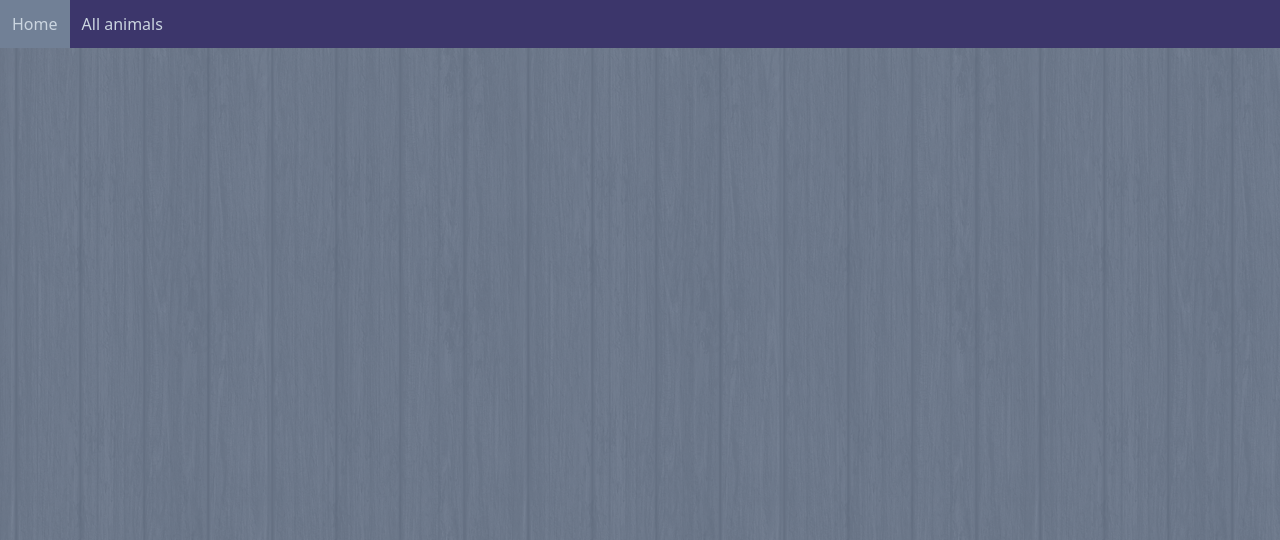
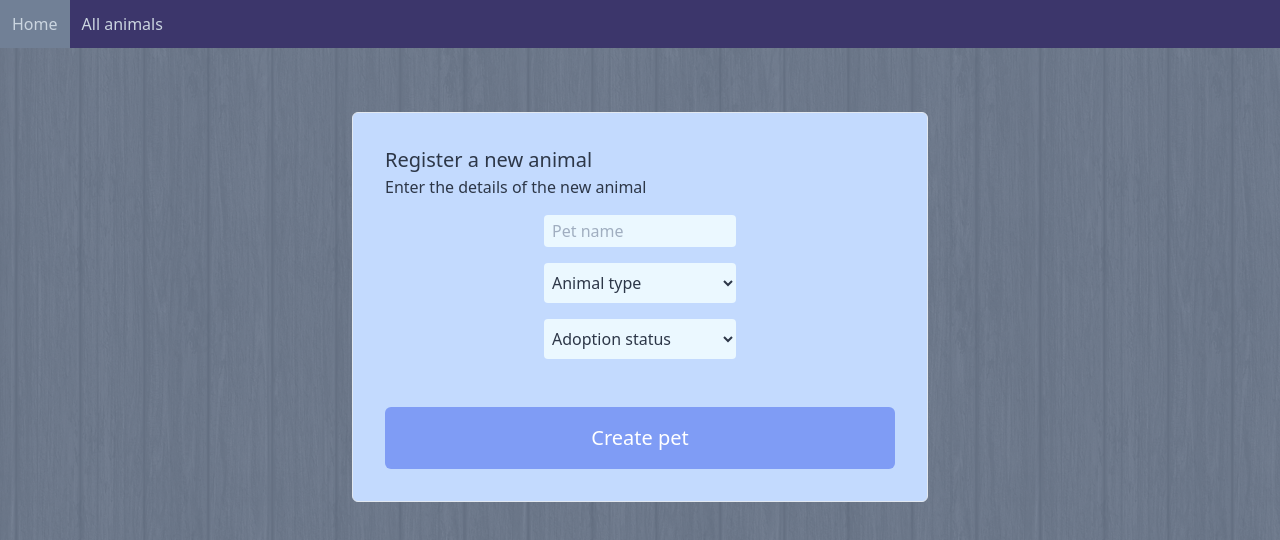
Before and after one commit to mirtalc/adopt-me-front, a Vue app: page /animals-new in a window 1280 px wide. Shown: the top 540 px of the page. Built offline with nearby package versions, Linux system fonts and the light colour scheme; what idle-vue would draw is missing.

Commit message:
feat(new-animal): create new component but actions pending

```diff
--- a/src/assets/styles/theme.css
+++ b/src/assets/styles/theme.css
@@ -1,10 +1,19 @@
 body {
   @apply bg-indigo-200 font-sans;
-  background-image: url("../img/pattern.png");
+  background-image: url('../img/pattern.png');
+}
+
+input,
+select {
+  @apply w-48 rounded bg-blue-100;
 }
 
 input {
-  @apply px-2 py-1 w-48 rounded bg-blue-100;
+  @apply px-2 py-1;
+}
+
+select {
+  @apply px-1 py-2;
 }
 
 label {
@@ -12,7 +21,7 @@ label {
 }
 
 .squared-container {
-  @apply border rounded-lg p-8 text-gray-800 bg-indigo-200;
+  @apply border rounded-md p-8 text-gray-800 bg-indigo-200;
 }
 
 .centered-container {
@@ -20,7 +29,7 @@ label {
 }
 
 .big-button {
-  @apply bg-indigo-400 py-4 w-full mt-8 text-xl rounded-lg outline-none text-white;
+  @apply bg-indigo-400 py-4 w-full mt-8 text-xl rounded-md outline-none text-white;
 }
 
 .big-button:focus {
@@ -34,3 +43,7 @@ label {
 .secondary {
   @apply text-gray-600;
 }
+
+.text-field {
+  @apply my-4;
+}
--- a/src/constants/routesInfo.js
+++ b/src/constants/routesInfo.js
@@ -3,6 +3,11 @@ export const routesInfo = {
         path: '/animals-all',
         name: 'Animals',
         text: 'All animals',
+    },
+    animalCreate: {
+        path: '/animals-new',
+        name: 'AnimalCreate',
+        text: 'Create a new animal',
     },
     home: {
         path: '/',
--- a/src/router.js
+++ b/src/router.js
@@ -4,6 +4,7 @@ import Login from './views/Login'
 import Logout from './views/Logout'
 import Home from './views/Home'
 import Register from './views/Register'
+import AnimalCreate from './views/AnimalCreate'
 import { routesInfo } from './constants/routesInfo'
 
 const routes = [
@@ -35,6 +36,11 @@ const routes = [
     name: routesInfo.register.name,
     component: Register
   },
+  {
+    path: routesInfo.animalCreate.path,
+    name: routesInfo.animalCreate.name,
+    component: AnimalCreate
+  },
 ]
 
 const router = new VueRouter({
--- a/src/store.js
+++ b/src/store.js
@@ -14,7 +14,7 @@ export default new Vuex.Store({
   state: {
     accessToken: null,
     refreshToken: null,
-    APIData: '',
+    animals: '',
   },
   mutations: {
     setTokens(state, { access, refresh }) {
--- /dev/null
+++ b/src/views/AnimalCreate.vue
@@ -0,0 +1,103 @@
+<template>
+  <div class="squared-container sm:max-w-xl sm:mx-auto my-8 sm:my-16">
+    <p class="text-xl">Register a new animal</p>
+    <p>Enter the details of the new animal</p>
+
+    <form @submit.prevent="checkAndSubmit" class="centered-container">
+      <div class="text-field">
+        <input
+          type="text"
+          id="animalName"
+          v-model="animalName"
+          placeholder="Pet name"
+        />
+      </div>
+      <div class="text-field">
+        <select v-model="selectedType" class="select">
+          <option disabled value="">Animal type</option>
+          <option
+            v-for="type in animalTypes"
+            :key="type.id"
+            :value="type.value"
+            >{{ type.text }}</option
+          >
+        </select>
+      </div>
+      <div class="text-field">
+        <select v-model="selectedStatus" class="select">
+          <option disabled value="">Adoption status</option>
+          <option
+            v-for="status in adoptionStatuses"
+            :key="status.id"
+            :value="status.value"
+            >{{ status.text }}</option
+          >
+        </select>
+      </div>
+      <button type="submit" class="big-button hover:bg-indigo-500">
+        Create pet
+      </button>
+      <FormErrors :input-errors="inputErrors" :submitError="submitError" />
+    </form>
+  </div>
+</template>
+
+<script>
+import FormErrors from '../components/FormErrors'
+
+export default {
+  name: 'AnimalCreate',
+  components: {
+    FormErrors
+  },
+  data: () => ({
+    animalName: '',
+    selectedType: '',
+    selectedStatus: '',
+    inputErrors: [],
+    submitError: null,
+    animalTypes: [
+      { text: 'Cat', value: 'CAT' },
+      { text: 'Dog', value: 'DOG' }
+    ], //TODO obtain from backend
+    adoptionStatuses: [
+      { text: 'Adopted', value: 'ADOP' },
+      { text: 'Deceased', value: 'RIP' },
+      { text: 'pendingggg', value: 'PEN' }
+    ] //TODO obtain from backend
+  }),
+  computed: {
+    hasInputErrors() {
+      return !!this.inputErrors.length
+    }
+  },
+  methods: {
+    cleanErrors() {
+      this.inputErrors = []
+      this.loginError = null
+    },
+    checkAndSubmit() {
+      this.checkValues()
+      if (!this.hasInputErrors) this.submit()
+    },
+    checkValues() {
+      this.cleanErrors()
+      if (!this.animalName)
+        this.inputErrors.push('Pet name field may not be empty')
+      if (!this.selectedType)
+        this.inputErrors.push('You must choose a valid animal type')
+      if (!this.selectedStatus)
+        this.inputErrors.push('You must choose a valid adoption status')
+    },
+    submit() {
+      alert('//Todo when backend is prepared')
+    }
+  }
+}
+</script>
+
+<style>
+select:hover {
+  @apply cursor-pointer;
+}
+</style>
--- a/src/views/Animals.vue
+++ b/src/views/Animals.vue
@@ -1,8 +1,20 @@
 <template>
   <div class="animals">
-    <h1>>> Animals component, still WIP.</h1>
+    <div>
+      <p>Here you can see all of our animals!</p>
+      <p>In the future, we'll implement filters by animal type, or state</p>
+
+      <div class="my-4">
+        For now, you can
+        <InlineLink
+          :routeName="routesInfo.animalCreate.name"
+          :text="'register a new animal'"
+        />
+        in our database (even if you are not an ADMIN)
+      </div>
+    </div>
     <div class="container grid-cols-1 sm:grid-cols-2">
-      <div v-for="animal in APIData" :key="animal.id" class="card">
+      <div v-for="animal in animals" :key="animal.id" class="card">
         <img
           src="https://via.placeholder.com/300x200/000000/FFFFFF/?text=Animal+Picture+Placeholder"
           alt="Placeholder"
@@ -20,20 +32,24 @@ import { mapState } from 'vuex'
 import { http_headers } from '../infrastructure/axios-api'
 import { apiEndpoints } from '../constants/apiEndpoints'
 import { routesInfo } from '../constants/routesInfo'
+import InlineLink from '../components/InlineLink'
 
 export default {
   name: 'Animals',
   data: () => ({
     routesInfo
   }),
-  computed: mapState(['APIData']),
+  components: {
+    InlineLink
+  },
+  computed: mapState(['animals']),
   created() {
     http_headers
       .get(apiEndpoints.animals)
       .then(response => {
         console.log('Axios has received data: ', response.data)
-        this.$store.state.APIData = response.data
-        console.log(this.$store.state.APIData)
+        this.$store.state.animals = response.data
+        console.log(this.$store.state.animals)
       })
       .catch(error => {
         console.warn('Error trying to receive data: ', error)
--- a/tailwind.config.js
+++ b/tailwind.config.js
@@ -12,6 +12,8 @@ module.exports = {
     },
     extend: {},
   },
-  variants: {},
+  variants: {
+    cursor: ['hover']
+  },
   plugins: [],
 }
```
